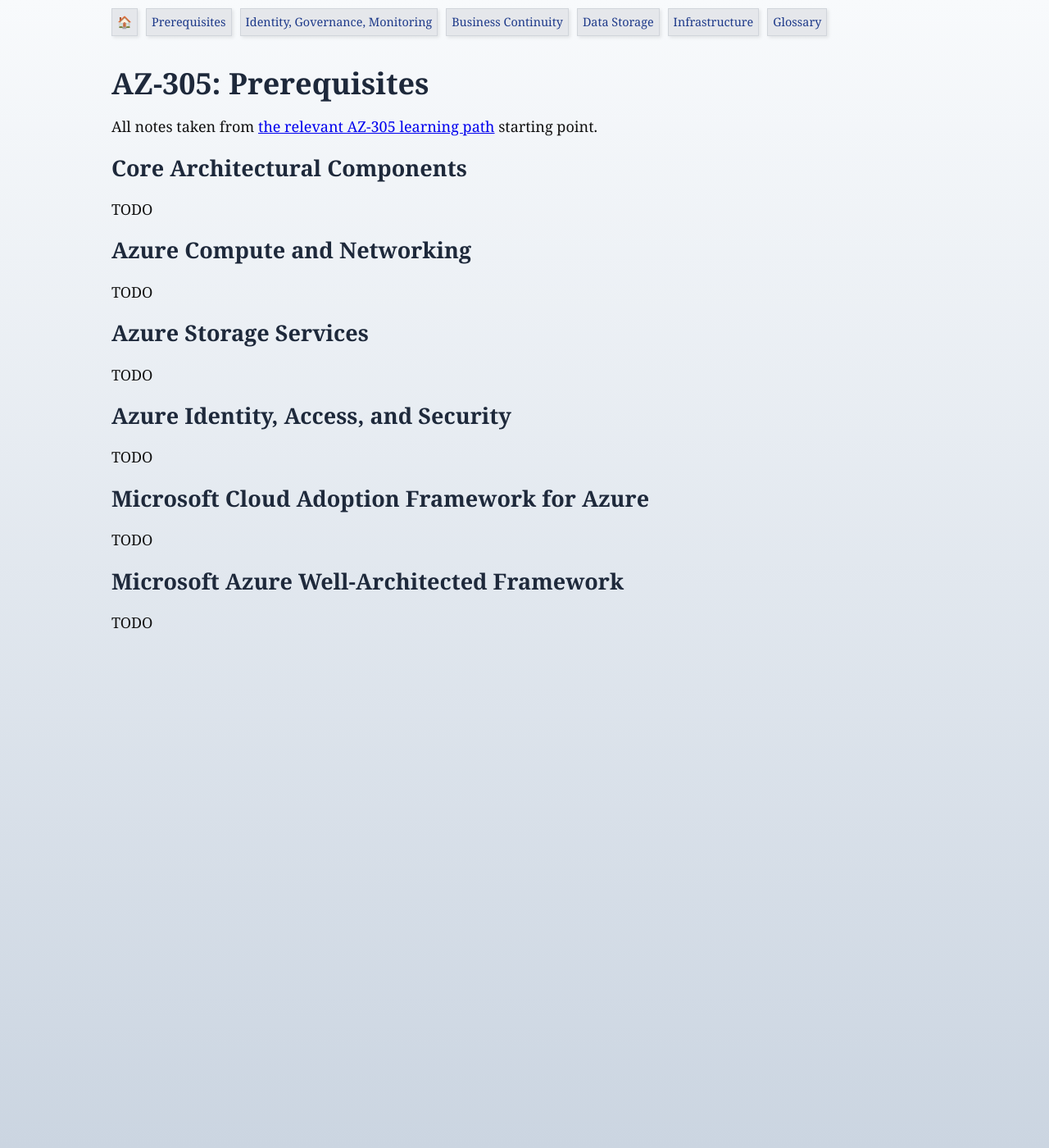
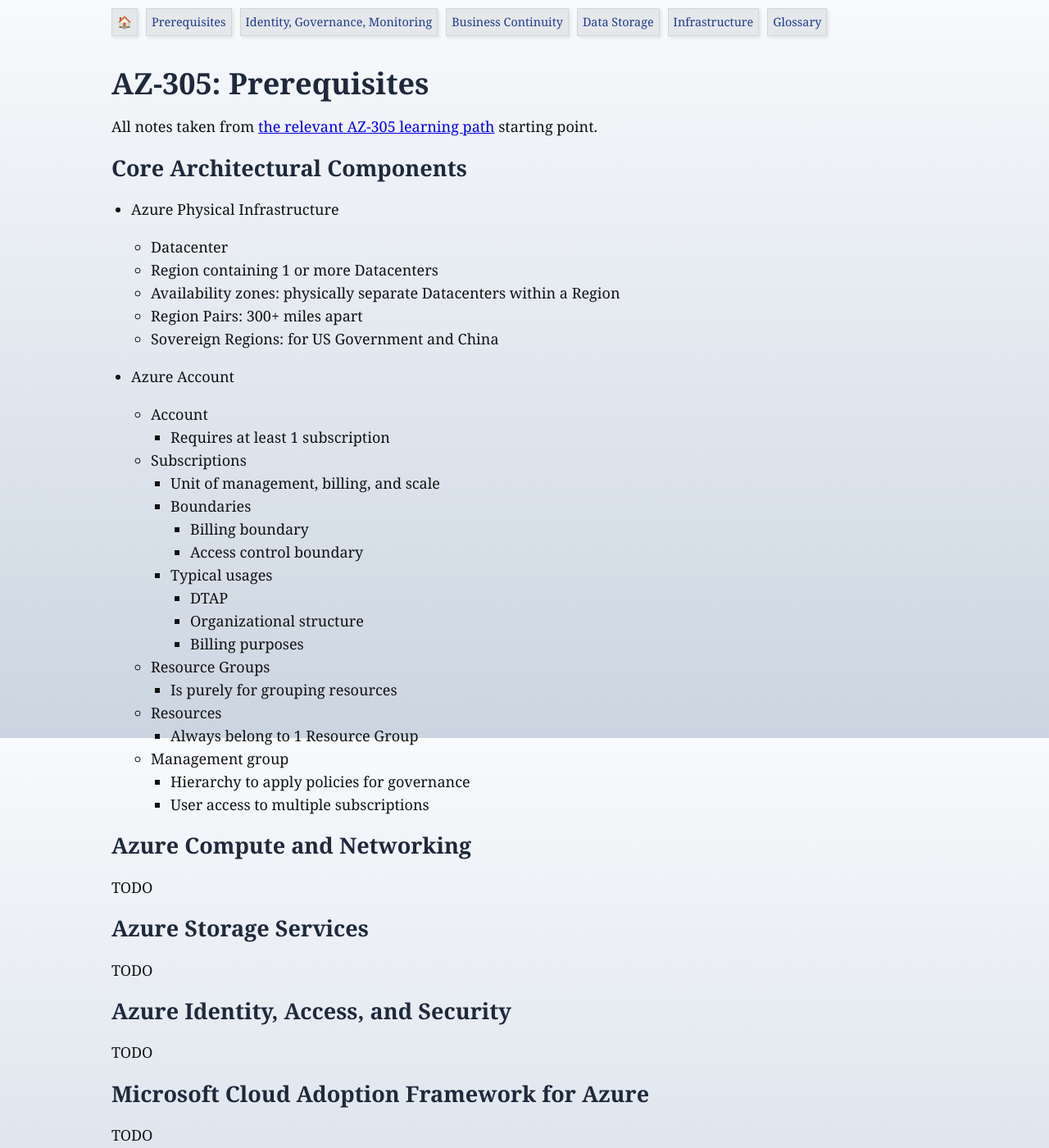
Before and after one commit to jeroenheijmans/study-notes-msft-az-305, a Jekyll site: the page built from az-305-00-prerequisites.md, in a window 1280 px wide and 1400 px high. Shown: the whole window at 82% size. Built offline with Jekyll 4.4.1, drawn with Linux system fonts in a browser that asks for light colours; our own code applies the rules of GitHub Pages for plain Markdown files.

Commit message:
Prerequisites - Azure Architecture

```diff
--- a/az-305-00-prerequisites.md
+++ b/az-305-00-prerequisites.md
@@ -4,7 +4,33 @@ All notes taken from [the relevant AZ-305 learning path](https://learn.microsoft
 
 ## Core Architectural Components
 
-TODO
+- Azure Physical Infrastructure
+
+  - Datacenter
+  - Region containing 1 or more Datacenters
+  - Availability zones: physically separate Datacenters within a Region
+  - Region Pairs: 300+ miles apart
+  - Sovereign Regions: for US Government and China
+
+- Azure Account
+  - Account
+    - Requires at least 1 subscription
+  - Subscriptions
+    - Unit of management, billing, and scale
+    - Boundaries
+      - Billing boundary
+      - Access control boundary
+    - Typical usages
+      - DTAP
+      - Organizational structure
+      - Billing purposes
+  - Resource Groups
+    - Is purely for grouping resources
+  - Resources
+    - Always belong to 1 Resource Group
+  - Management group
+    - Hierarchy to apply policies for governance
+    - User access to multiple subscriptions
 
 ## Azure Compute and Networking
 
```
Also changed, not shown: az-305-concepts.md (+15 -0 lines).
